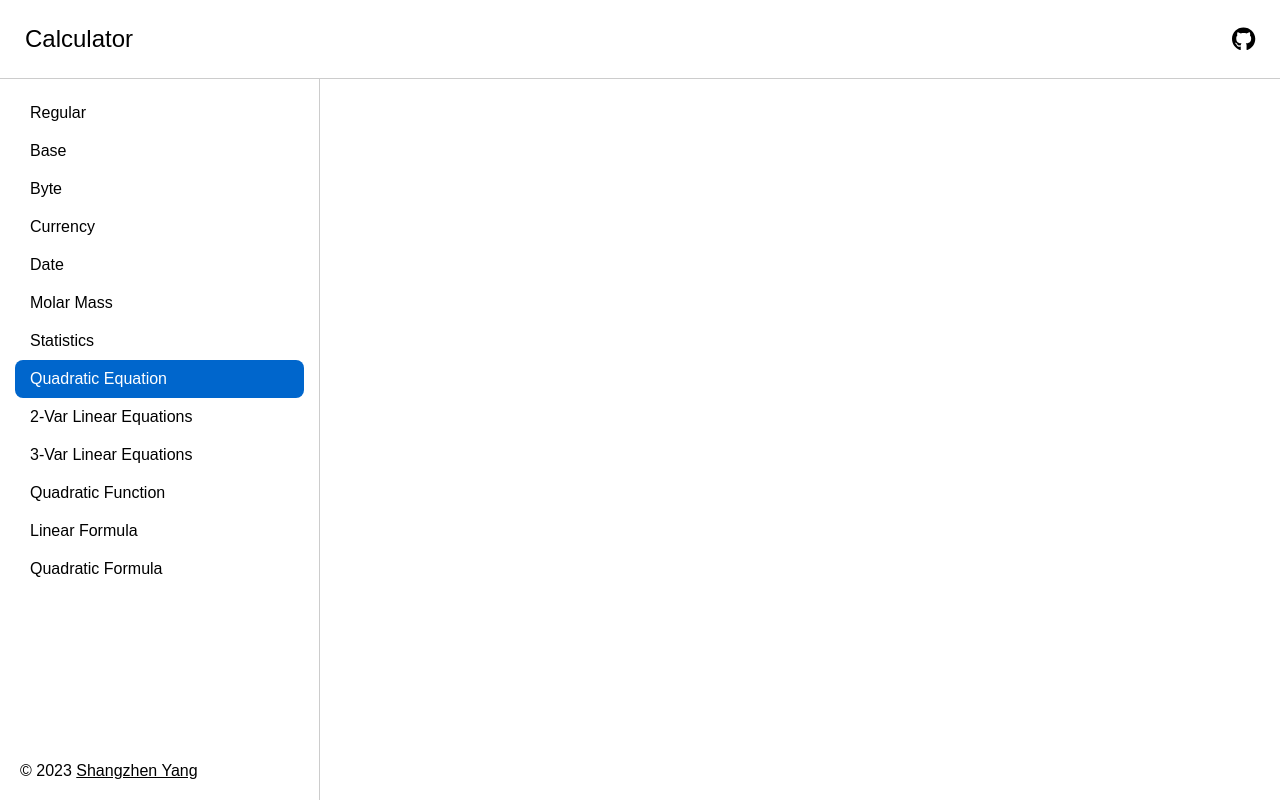
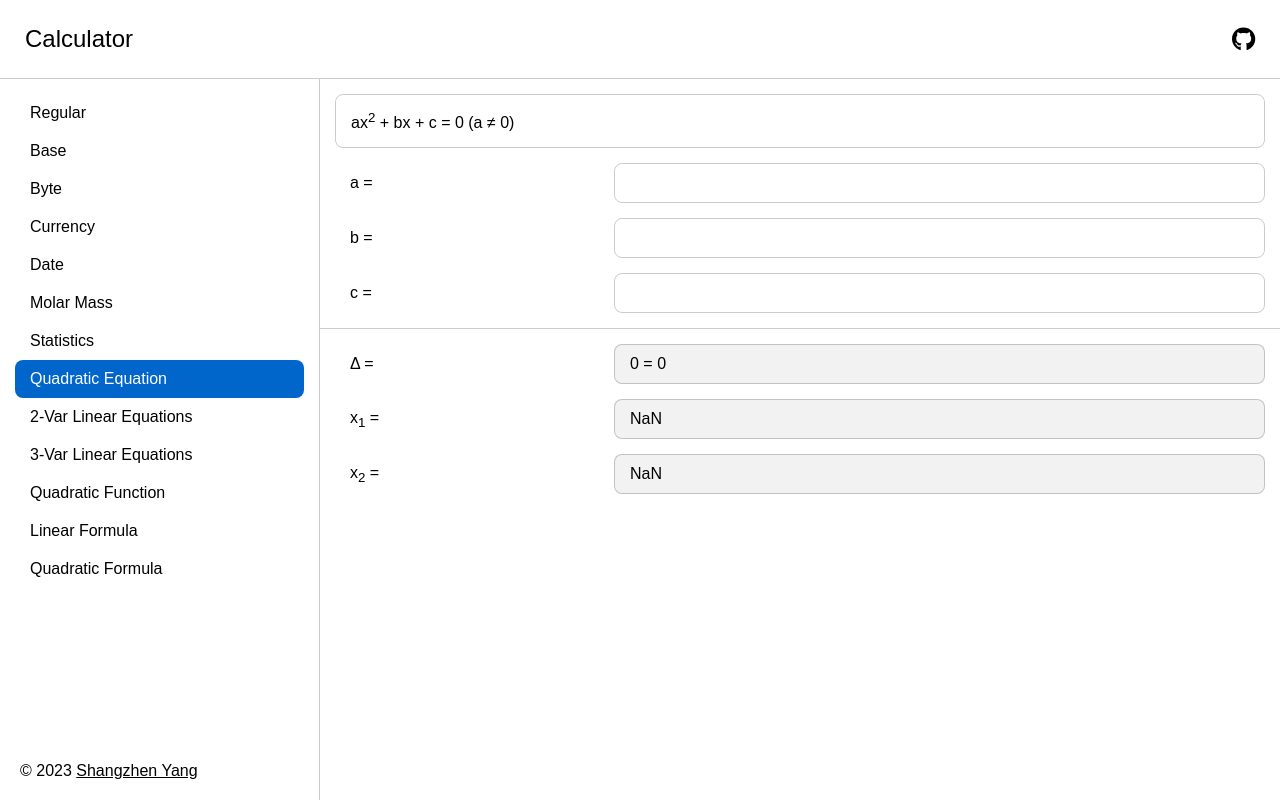
Before and after one commit to shangzhenyang/calculator, a React (Vite) app: page /quadratic-equation in a window 1280 px wide. Built offline with nearby package versions, Linux system fonts and the light colour scheme.

Commit message:
Complete quadratic equation calculator

```diff
--- a/src/App.tsx
+++ b/src/App.tsx
@@ -42,7 +42,7 @@ function App() {
 				/>
 				<Route
 					path="/quadratic-equation"
-					element={<QuadraticEquation />}
+					element={<QuadraticEquation math={math} />}
 				/>
 				<Route
 					path="/quadratic-formula"
--- a/src/components/InputBar.tsx
+++ b/src/components/InputBar.tsx
@@ -3,12 +3,12 @@ import { t } from "i18next";
 
 import styles from "@/styles/InputBar.module.css";
 
-import type { ChangeEvent } from "react";
+import type { ChangeEvent, ReactNode } from "react";
 
 interface Props {
+	children: ReactNode;
 	hasError?: boolean;
 	id: string;
-	label: string;
 	placeholder?: string;
 	type: "text" | "number";
 	value: string;
@@ -16,9 +16,9 @@ interface Props {
 }
 
 function InputBar({
+	children,
 	hasError,
 	id,
-	label,
 	placeholder,
 	type,
 	value,
@@ -30,7 +30,7 @@ function InputBar({
 
 	return (
 		<div className={styles["input-bar"]}>
-			<label htmlFor={id}>{t(label)}</label>
+			<label htmlFor={id}>{children}</label>
 			<input
 				autoComplete="off"
 				className={classnames({
--- a/src/pages/Base.tsx
+++ b/src/pages/Base.tsx
@@ -1,4 +1,5 @@
 import { useState } from "react";
+import { t } from "i18next";
 
 import InputBar from "@/components/InputBar";
 
@@ -126,12 +127,11 @@ function Base({ math }: PageProps) {
 				hasError={item.hasError}
 				id={item.label + "-input"}
 				key={item.label}
-				label={item.label}
 				placeholder="enterNumber"
 				type="number"
 				value={item.value}
 				onChange={item.onChange}
-			/>
+			>{t(item.label)}</InputBar>
 		);
 	});
 
--- a/src/pages/Byte.tsx
+++ b/src/pages/Byte.tsx
@@ -1,4 +1,5 @@
 import { useState } from "react";
+import { t } from "i18next";
 
 import InputBar from "@/components/InputBar";
 
@@ -105,12 +106,11 @@ function Byte() {
 				hasError={isNaN(Number(item.value))}
 				id={item.label + "-input"}
 				key={item.label}
-				label={item.label}
 				placeholder={"enterNumber"}
 				type="number"
 				value={item.value}
 				onChange={item.onChange}
-			/>
+			>{t(item.label)}</InputBar>
 		);
 	});
 
--- a/src/pages/MolarMass.tsx
+++ b/src/pages/MolarMass.tsx
@@ -1,5 +1,5 @@
 import { useState } from "react";
-import i18n from "i18next";
+import i18n, { t } from "i18next";
 import { elements, getCompound, isErrorResult } from "@shangzhen/periodic-table";
 
 import History from "@/components/History";
@@ -153,6 +153,36 @@ function MolarMass({ math }: PageProps) {
 		);
 	});
 
+	const inputs = [{
+		hasError: hasMoleError,
+		label: "mole",
+		value: mole,
+		onChange: handleMoleChange
+	}, {
+		hasError: hasParticleError,
+		label: "particle",
+		value: particle,
+		onChange: handleParticleChange
+	}, {
+		hasError: hasMassError,
+		label: "mass",
+		value: mass,
+		onChange: handleMassChange
+	}] as const;
+
+	const inputBars = inputs.map((input) => {
+		return (
+			<InputBar
+				hasError={input.hasError}
+				id={input.label}
+				key={input.label}
+				type="number"
+				value={input.value}
+				onChange={input.onChange}
+			>{t(input.label)}</InputBar>
+		);
+	});
+
 	return (
 		<main>
 			<MainInputBar
@@ -165,32 +195,7 @@ function MolarMass({ math }: PageProps) {
 				{hasSelectedElement && <div>{selectedElement.symbol}</div>}
 			</MainInputBar>
 			<datalist id="element-list">{elementOptions}</datalist>
-			{hasSelectedElement && <div>
-				<InputBar
-					hasError={hasMoleError}
-					id="mole"
-					label="mole"
-					type="number"
-					value={mole}
-					onChange={handleMoleChange}
-				/>
-				<InputBar
-					hasError={hasParticleError}
-					id="particle"
-					label="particle"
-					type="number"
-					value={particle}
-					onChange={handleParticleChange}
-				/>
-				<InputBar
-					hasError={hasMassError}
-					id="mass"
-					label="mass"
-					type="number"
-					value={mass}
-					onChange={handleMassChange}
-				/>
-			</div>}
+			{hasSelectedElement && <div>{inputBars}</div>}
 			<History
 				addToHistory={addToHistory}
 				canAdd={
--- a/src/pages/QuadraticEquation.tsx
+++ b/src/pages/QuadraticEquation.tsx
@@ -1,6 +1,93 @@
-function QuadraticEquation() {
+import { useState } from "react";
+
+import InputBar from "@/components/InputBar";
+
+import type { Dispatch, SetStateAction } from "react";
+import type PageProps from "@/types/PageProps";
+
+function QuadraticEquation({ math }: PageProps) {
+	const [a, setA] = useState<string>("");
+	const [b, setB] = useState<string>("");
+	const [c, setC] = useState<string>("");
+
+	const scope = {
+		a: Number(a),
+		b: Number(b),
+		c: Number(c),
+		delta: 0
+	};
+	scope.delta = Number(math.evaluate("pow(b, 2) - 4 * a * c", scope));
+	const hasSolutions = scope.delta >= 0;
+	const delta = scope.delta + (() => {
+		if (scope.delta > 0) {
+			return " > 0";
+		} else if (scope.delta < 0) {
+			return " < 0";
+		} else {
+			return " = 0";
+		}
+	})();
+	const x1 = hasSolutions ?
+		math.evaluate("(-b + sqrt(delta)) / (2 * a)", scope) : "NaN";
+	const x2 = hasSolutions ?
+		math.evaluate("(-b - sqrt(delta)) / (2 * a)", scope) : "NaN";
+
+	const inputs = {
+		a: [a, setA],
+		b: [b, setB],
+		c: [c, setC],
+	} as const;
+
+	const inputBars = Object.keys(inputs).map((key) => {
+		const [value, setValue] = inputs[key as keyof typeof inputs] as [
+			string,
+			Dispatch<SetStateAction<string>>
+		];
+		return (
+			<InputBar
+				id={key}
+				key={key}
+				type="number"
+				value={value}
+				onChange={setValue}
+			>{key} =</InputBar>
+		);
+	});
+
+	const results = [{
+		id: "delta",
+		label: (<>Δ =</>),
+		value: delta
+	}, {
+		id: "x1",
+		label: (<>x<sub>1</sub> =</>),
+		value: x1
+	}, {
+		id: "x2",
+		label: (<>x<sub>2</sub> =</>),
+		value: x2
+	}] as const;
+
+	const resultBars = results.map((result) => {
+		return (
+			<InputBar
+				id={result.id}
+				key={result.id}
+				type="text"
+				value={result.value}
+			>{result.label}</InputBar>
+		);
+	});
+
 	return (
-		<main></main>
+		<main>
+			<p>
+				{a || "a"}x<sup>2</sup> + {b || "b"}x + {c || "c"} = 0 (a ≠ 0)
+			</p>
+			{inputBars}
+			<hr />
+			{resultBars}
+		</main>
 	);
 }
 
--- a/src/pages/Stat.tsx
+++ b/src/pages/Stat.tsx
@@ -134,7 +134,7 @@ function Stat({ math }: PageProps) {
 		maximum
 	} as const : {} as const;
 
-	const inputBars = Object.keys(results).map((key) => {
+	const resultBars = Object.keys(results).map((key) => {
 		const value = results[key as keyof typeof results];
 		if (!value) {
 			return null;
@@ -143,10 +143,9 @@ function Stat({ math }: PageProps) {
 			<InputBar
 				id={key}
 				key={key}
-				label={key}
 				type="text"
 				value={value.toString()}
-			/>
+			>{t(key)}</InputBar>
 		);
 	});
 
@@ -177,7 +176,7 @@ function Stat({ math }: PageProps) {
 					onClick={clear}
 				/>
 			</div>
-			{inputBars}
+			{resultBars}
 		</main>
 	);
 }
--- a/src/styles/globals.css
+++ b/src/styles/globals.css
@@ -44,6 +44,12 @@ input {
 	border: none;
 }
 
+hr {
+	border: none;
+	border-top: var(--border);
+	margin: 0;
+}
+
 html,
 #root {
 	height: 100%;
@@ -67,6 +73,13 @@ main button:active {
 	color: white;
 }
 
+p {
+	border: var(--border);
+	border-radius: var(--radius);
+	margin: 15px;
+	padding: 15px;
+}
+
 ul {
 	margin: 0;
 	overflow: hidden;
```
